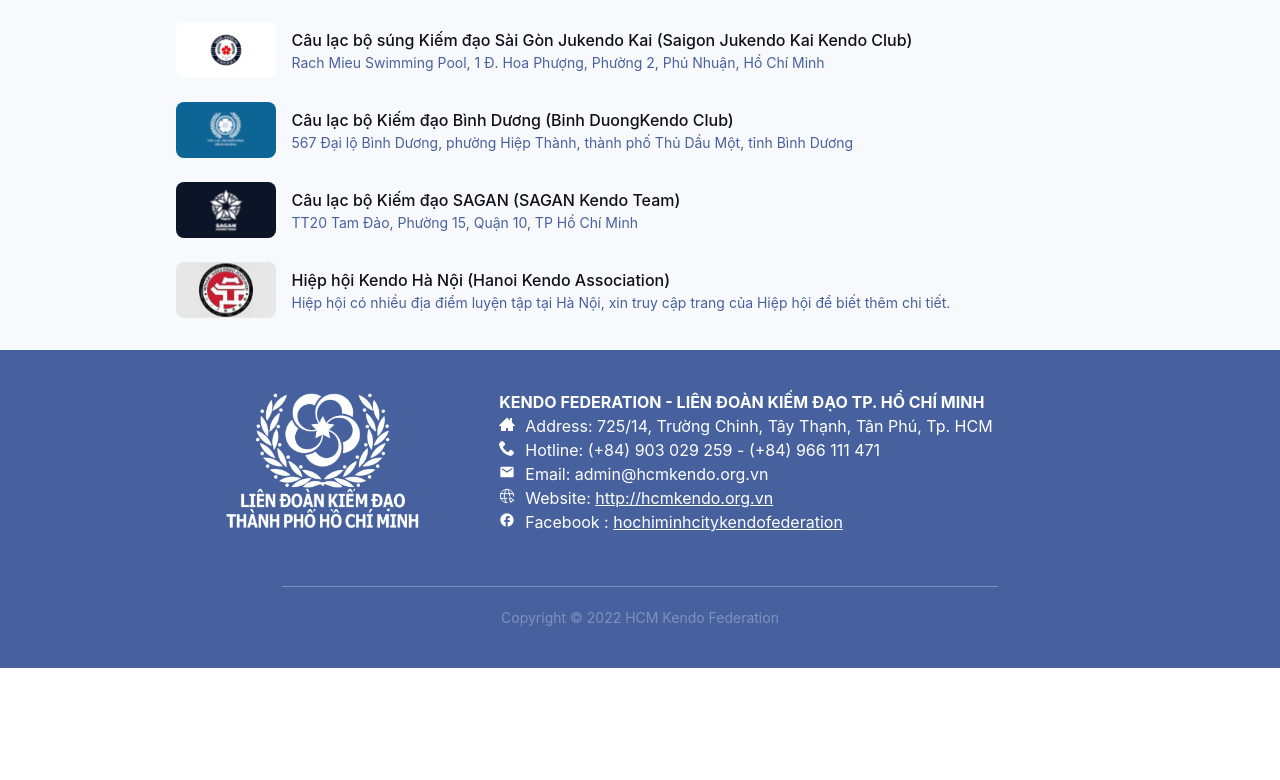
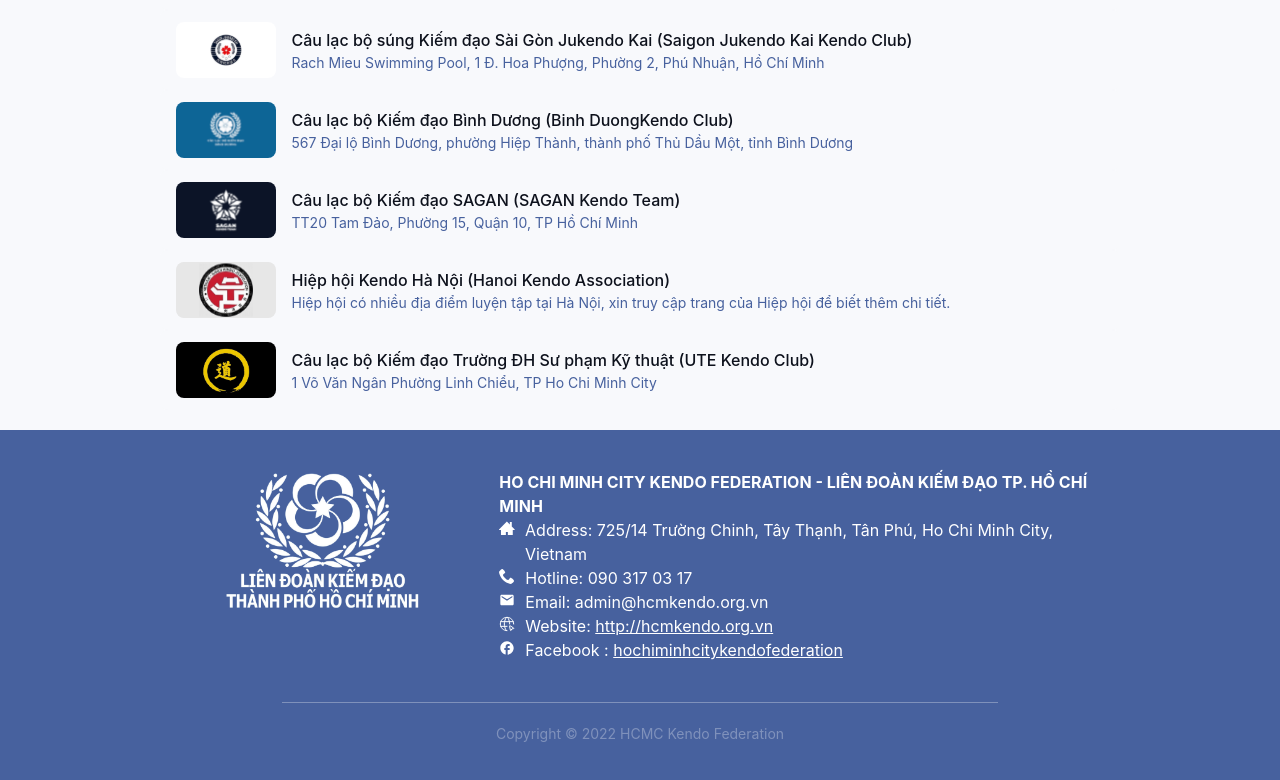
Before and after one commit to ThienAnTran-IT/hcmkendofederation, a React (Create React App) app: page /dojo in a window 1280 px wide. Shown: the part 848-1628 px from the top of the page. Before the commit the page ends 1516 px from the top, so only its background shows below. Built offline with nearby package versions, Linux system fonts and the light colour scheme.

Commit message:
Add new member of CLB and footer

```diff
--- a/src/components/Footer.tsx
+++ b/src/components/Footer.tsx
@@ -14,7 +14,7 @@
           </div>
           <div className="basis-2/3">
             <h3 className="text-white text-base font-bold leading-normal">
-              KENDO FEDERATION - LIÊN ĐOÀN KIẾM ĐẠO TP. HỒ CHÍ MINH
+            HO CHI MINH CITY KENDO FEDERATION - LIÊN ĐOÀN KIẾM ĐẠO TP. HỒ CHÍ MINH
             </h3>
             <div className="flex gap-2.5 items-baseline">
               <svg
@@ -28,7 +28,7 @@
                   d="m16 9.5l-3-3V2h-2v2.5l-3-3l-8 8v.5h2v5h5v-3h2v3h5v-5h2z"
                 ></path>
               </svg>
-              <p>Address: 725/14, Trường Chinh, Tây Thạnh, Tân Phú, Tp. HCM</p>
+              <p>Address: 725/14 Trường Chinh, Tây Thạnh, Tân Phú, Ho Chi Minh City, Vietnam</p>
             </div>
             <div className="flex gap-2.5 items-baseline">
               <svg
@@ -42,7 +42,7 @@
                   d="M11 10c-1 1-1 2-2 2s-2-1-3-2s-2-2-2-3s1-1 2-2s-2-4-3-4s-3 3-3 3c0 2 2.055 6.055 4 8s6 4 8 4c0 0 3-2 3-3s-3-4-4-3"
                 ></path>
               </svg>
-              <p>Hotline: (+84) 903 029 259 - (+84) 966 111 471</p>
+              <p>Hotline: 090 317 03 17</p>
             </div>
             <div className="flex gap-2.5 items-baseline">
               <svg
@@ -102,7 +102,7 @@
         </div>
         <div className="mt-10 mx-28 border-t border-white divide-slate-50 opacity-30">
           <p className="text-center text-base text-sm leading-normal pt-5">
-            Copyright © 2022 HCM Kendo Federation
+            Copyright © 2022 HCMC Kendo Federation
           </p>
         </div>
       </div>
--- a/src/pages/Home/KendoClubsList.tsx
+++ b/src/pages/Home/KendoClubsList.tsx
@@ -11,6 +11,7 @@
 import KendoBinhDuongLogo from "../../assets/images/logoOfClubs/KendoBinhDuongLogo.svg"
 import HanoiKendoLogo from "../../assets/images/logoOfClubs/HanoiKendoLogo.svg"
 import SaganLogo from "../../assets/images/logoOfClubs/SaganLogo.svg"
+import UTEKendoClubLogo from "../../assets/images/logoOfClubs/UTEKendoClubLogo.jpg"
 
 
 const KendoClubs: ClubInfo[] = [
@@ -86,6 +87,12 @@
     location: "Hiệp hội có nhiều địa điểm luyện tập tại Hà Nội, xin truy cập trang của Hiệp hội để biết thêm chi tiết.",
     image: HanoiKendoLogo,
     url: "https://www.facebook.com/hanoi.kendo.association"
+  },
+  {
+    name: "Câu lạc bộ Kiếm đạo Trường ĐH Sư phạm Kỹ thuật (UTE Kendo Club) ",
+    location: "1 Võ Văn Ngân Phường Linh Chiểu, TP Ho Chi Minh City",
+    image: UTEKendoClubLogo,
+    url: "https://www.facebook.com/people/CLB-Ki%E1%BA%BFm-%C4%91%E1%BA%A1o-Tr%C6%B0%E1%BB%9Dng-%C4%90H-SPKT/61560455006741/"
   }
 ]
 
```
Also changed, not shown: src/assets/images/logoOfClubs/UTEKendoClubLogo.jpg (added).
